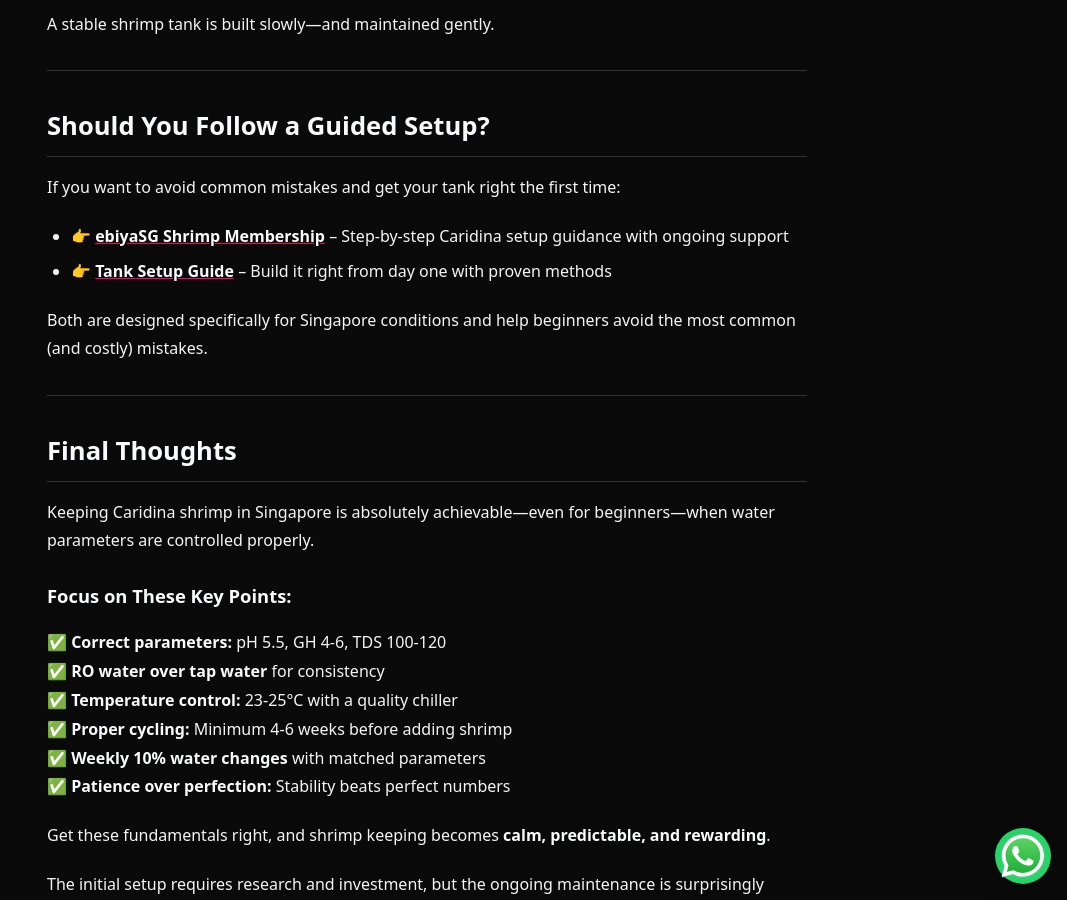
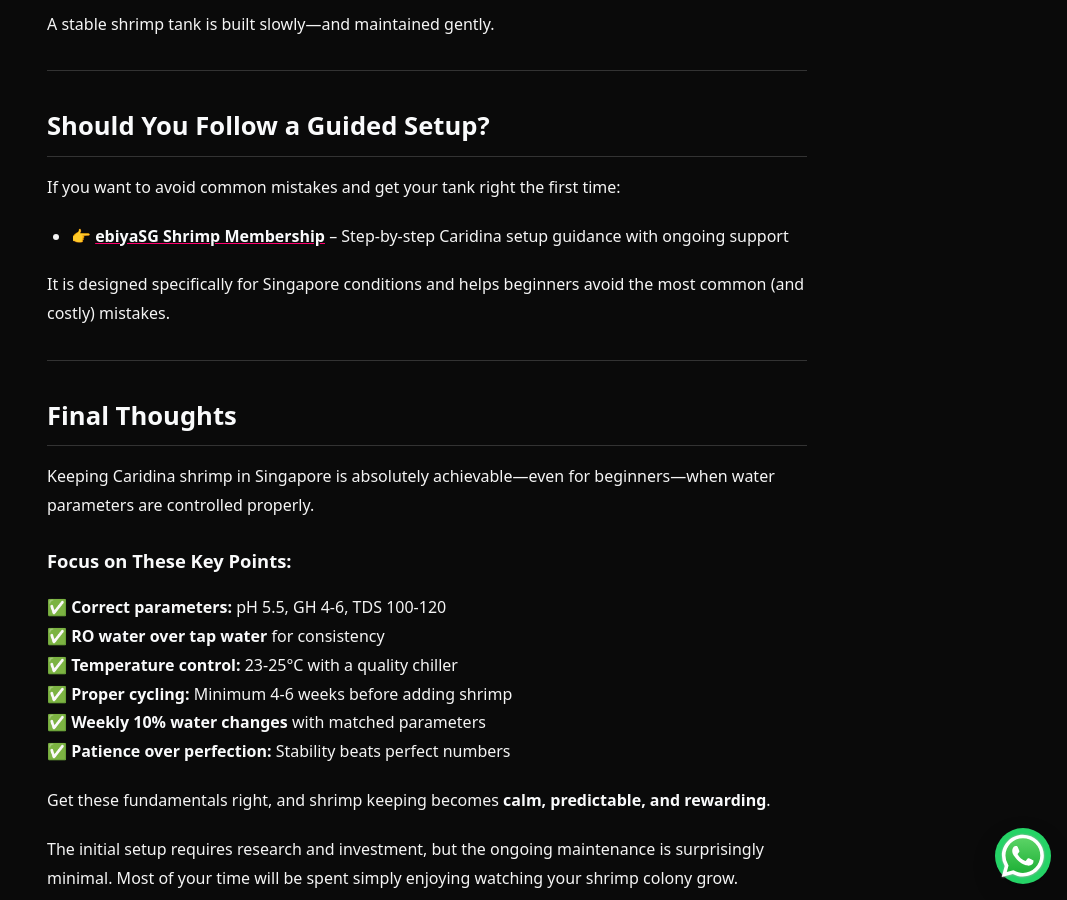
Before and after one commit to m33lucky-benny/reimagined-eureka, a Jekyll site: the page built from _posts/2025-12-20-shrimp-tank-water-parameters-for-singapore.md, in a window 1280 px wide and 900 px high, scrolled down 11640 px. Shown: the whole window, without its empty margins (213-1280 px from the left). Built offline with Jekyll 4.4.1, drawn with Linux system fonts in a browser that asks for light colours.

Commit message:
Blog post: remove the link to the hidden tank builder page
Co-Authored-By: Claude Sonnet 5.5 <noreply@anthropic.com>

```diff
--- a/_posts/2025-12-20-shrimp-tank-water-parameters-for-singapore.md
+++ b/_posts/2025-12-20-shrimp-tank-water-parameters-for-singapore.md
@@ -374,9 +374,8 @@ A stable shrimp tank is built slowly—and maintained gently.
 If you want to avoid common mistakes and get your tank right the first time:
 
 - 👉 [**ebiyaSG Shrimp Membership**](https://ebiya.sg/membership/) – Step-by-step Caridina setup guidance with ongoing support
-- 👉 [**Tank Setup Guide**](https://ebiya.sg/tank-builder/) – Build it right from day one with proven methods
 
-Both are designed specifically for Singapore conditions and help beginners avoid the most common (and costly) mistakes.
+It is designed specifically for Singapore conditions and helps beginners avoid the most common (and costly) mistakes.
 
 ---
 
```
